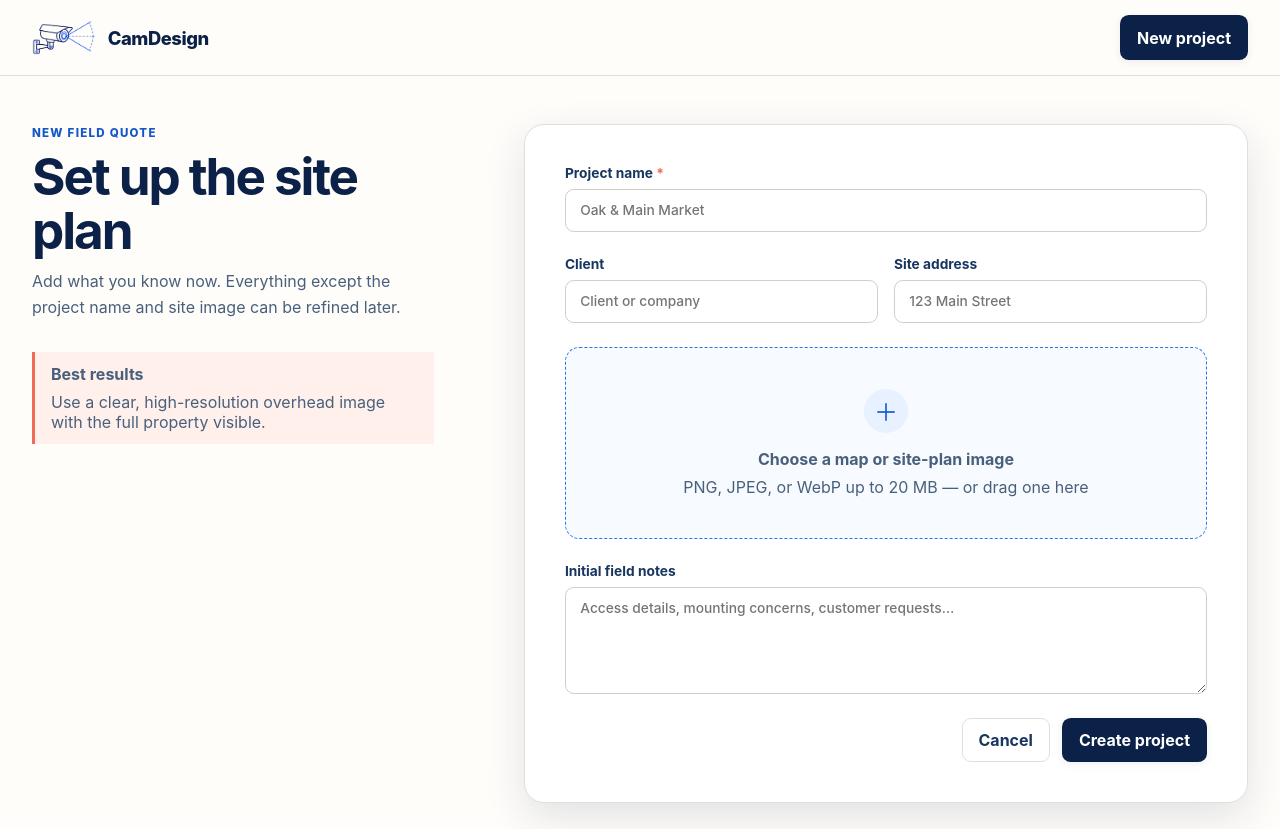
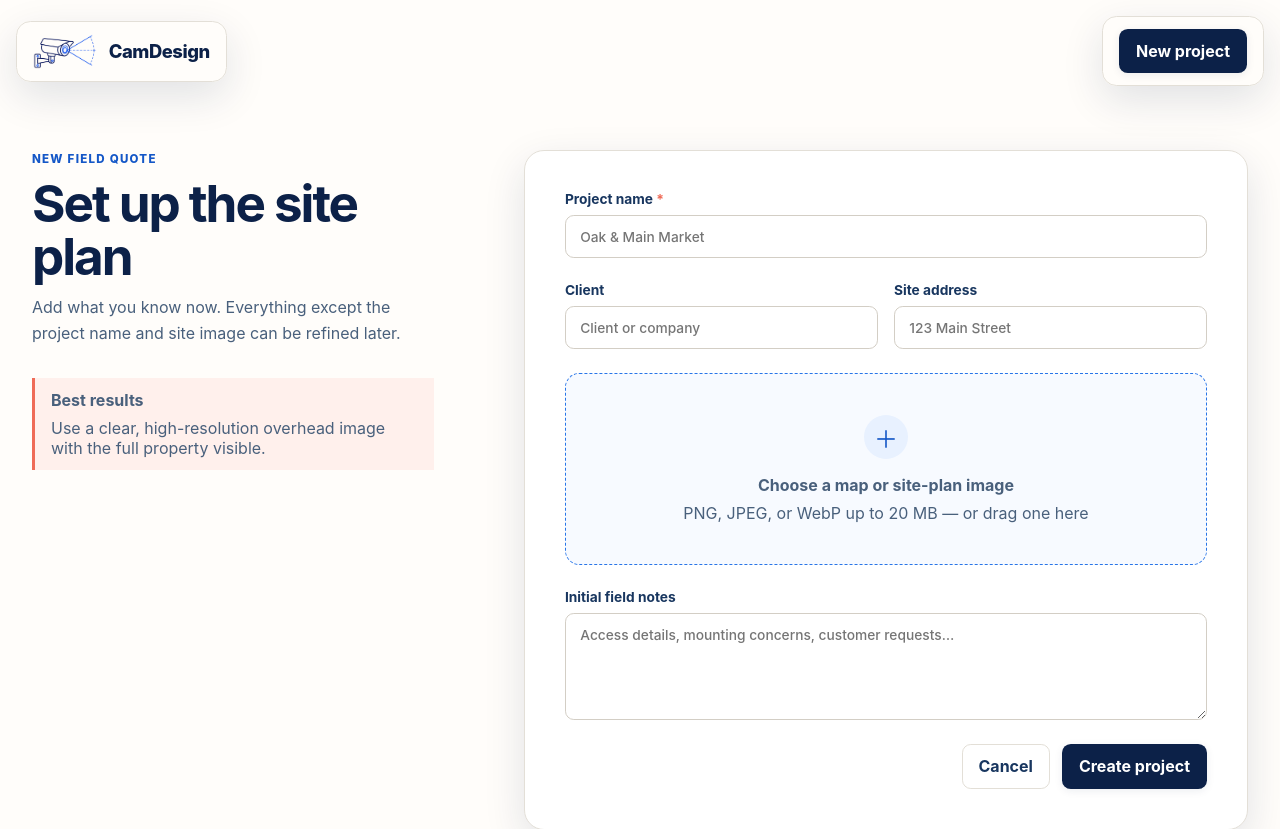
Before and after one commit to cavecomputing/camdesign, a Python web app: template src/camdesign/templates/projects/new.html in a window 1280 px wide. Shown: the top 829 px of the page. Run offline with Jinja, Linux system fonts and the light colour scheme; the template is opened without the code that fills it, so the values that code supplies are empty.

Commit message:
Apply the editor's floating-island style to the site header
Matches the top-bar redesign from the blueprint editor: the brand mark
and "New project" button each get their own raised, blurred card
instead of sharing one flat bordered bar. Shared across every page
that uses the default header (projects list, new-project form,
delete confirmation).

```diff
--- a/src/camdesign/static/css/components.css
+++ b/src/camdesign/static/css/components.css
@@ -579,13 +579,15 @@
 }
 
 /* Floating panels: the tool dock, the settings island, the project card, and the
-   top bar's own islands all share one raised surface so they read as pieces of
-   the same kit. */
+   editor and site header's own islands all share one raised surface so they read
+   as pieces of the same kit. */
 .tool-dock,
 .dock-card,
 .plan-hint,
 .workspace-bar__brand,
-.workspace-bar__actions {
+.workspace-bar__actions,
+.site-header__brand,
+.site-header__actions {
   border: 1px solid var(--line);
   border-radius: var(--radius-md);
   background: rgb(255 253 250 / 94%);
--- a/src/camdesign/static/css/layout.css
+++ b/src/camdesign/static/css/layout.css
@@ -2,10 +2,15 @@
   display: flex;
   align-items: center;
   justify-content: space-between;
-  min-height: var(--bar-height);
-  padding: 0 var(--space-6);
-  border-bottom: 1px solid var(--line);
-  background: rgb(255 253 250 / 94%);
+  gap: var(--space-4);
+  padding: var(--space-4);
+}
+
+.site-header__brand,
+.site-header__actions {
+  display: flex;
+  align-items: center;
+  padding: var(--space-3) var(--space-4);
 }
 
 .page-shell {
--- a/src/camdesign/templates/base.html
+++ b/src/camdesign/templates/base.html
@@ -11,6 +11,7 @@
   <body class="{% block body_class %}{% endblock %}">
     {% block body %}
       <header class="site-header">
+        <div class="site-header__brand">
           <a class="brand" href="{{ url_for('projects.index') }}" aria-label="CamDesign projects">
             <img
               class="brand__logo"
@@ -21,7 +22,10 @@
             >
             <span>CamDesign</span>
           </a>
+        </div>
+        <div class="site-header__actions">
           <a class="button button--primary" href="{{ url_for('projects.new') }}">New project</a>
+        </div>
       </header>
       <main class="page-shell">
         {% with messages = get_flashed_messages(with_categories=true) %}
```
Lines whose indentation alone changed are shown as unchanged.
